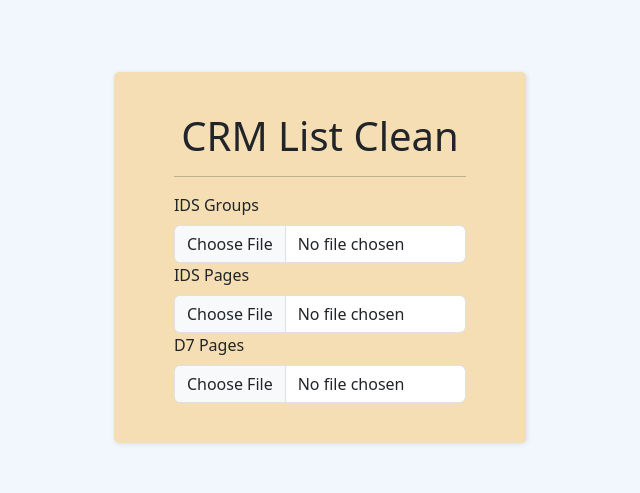
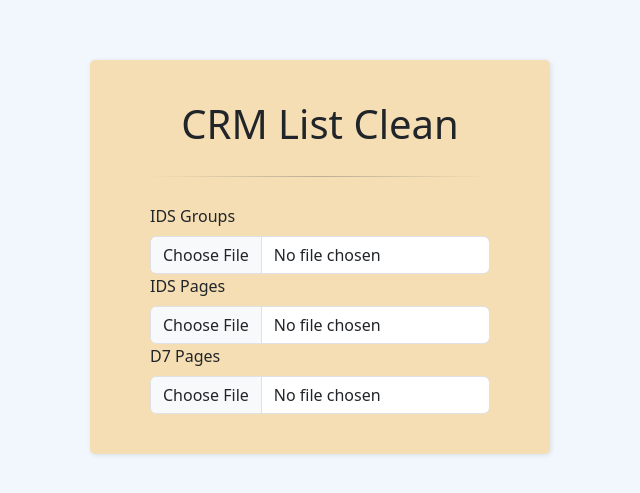
Before and after one commit to Abdul-Rehman7826/crm-list-clean, a React (Vite) app: page / in a window 1280 px wide. Shown: the part 143-636 px from the top of the page, without its empty margins (320-960 px from the left). Built offline with nearby package versions, Linux system fonts and the light colour scheme.

Commit message:
Changes to be committed: 	modified:   src/App.css 	modified:   src/App.jsx

```diff
--- a/src/App.css
+++ b/src/App.css
@@ -1,9 +1,41 @@
 .form-container {
   background-color: wheat;
-  max-width: 460px;
-  width: 90%;
+  width: 460px;
   margin: 0 auto;
   padding: 40px 60px;
   border-radius: 5px;
   box-shadow: 1px 1px 5px rgba(0, 0, 0, 0.1);
 }
+.hr-text {
+  line-height: 1em;
+  position: relative;
+  outline: 0;
+  border: 0;
+  color: black;
+  text-align: center;
+  height: 1.5em;
+  opacity: 0.5;
+  &:before {
+    content: "";
+    /* // use the linear-gradient for the fading effect */
+    /* // use a solid background color for a solid bar */
+    background: linear-gradient(to right, transparent, #818078, transparent);
+    position: absolute;
+    left: 0;
+    top: 50%;
+    width: 100%;
+    height: 1px;
+  }
+  &:after {
+    content: attr(data-content);
+    position: relative;
+    display: inline-block;
+    color: black;
+
+    padding: 0 0.5em;
+    line-height: 1.5em;
+    /* // this is really the only tricky part, you need to specify the background color of the container element... */
+    color: #818078;
+    background-color: #fcfcfa;
+  }
+}
--- a/src/App.jsx
+++ b/src/App.jsx
@@ -6,8 +6,24 @@ function App() {
   const [IDS_Groups, setIDS_Groups] = useState([]);
   const [IDS_Pages, setIDS_Pages] = useState([]);
   const [D7_Pages, setD7_Pages] = useState([]);
+  const [numFiles, setNumFiles] = useState(0);
+  const [next, setNext] = useState(0);
+
+  const [fileName, setFileName] = useState(`Output ${fileNum()}`);
   const [loading, setLoading] = useState(false);
 
+  function fileNum() {
+    const ydate = new Date();
+    return `${ydate.getFullYear()}${
+      ydate.getMonth() > 10 ? ydate.getMonth() : "0" + ydate.getMonth()
+    }${ydate.getDate() > 10 ? ydate.getDate() : "0" + ydate.getDate()}${
+      ydate.getHours() > 10 ? ydate.getHours() : "0" + ydate.getHours()
+    }${
+      ydate.getMinutes() > 10 ? ydate.getMinutes() : "0" + ydate.getMinutes()
+    }${
+      ydate.getSeconds() > 10 ? ydate.getSeconds() : "0" + ydate.getSeconds()
+    }`;
+  }
   function readExcelFile(file) {
     return new Promise((resolve, reject) => {
       const reader = new FileReader();
@@ -41,6 +57,7 @@ function App() {
   }
 
   const onChange = async (e) => {
+    console.log(e.target);
     const [file] = e.target.files;
     const controlId = e.target.id;
     const data = await processExcelFile(file);
@@ -73,7 +90,7 @@ function App() {
     }
   };
 
-  const handleClick = () => {
+  const handleClick = async () => {
     var arr = [];
 
     arr.push(...IDS_Groups);
@@ -111,38 +128,57 @@ function App() {
       ];
     });
 
-    var data = [
-      [
+    var headers = [
       "Facebook ID",
       "Facebook Profile link",
       "Name",
       "Label Name",
       "Tags",
       "Email",
-      ],
     ];
-    data.push(...newArr);
+
+    // console.log(newArr);
+    // [headers, ...newArr.slice(5, 10)]
+    var dataArray = [];
+    var n = Math.ceil(newArr.length / numFiles);
+
+    for (var i = 0; i < newArr.length; i += n) {
+      dataArray.push([headers, ...newArr.slice(i, i + n)]);
+    }
+    console.log(dataArray);
+    var blobArr = [];
+    const promises = dataArray.map(async (d) => {
       // Create a new workbook
       const workbook = XLSX.utils.book_new();
-    const worksheet = XLSX.utils.aoa_to_sheet(data);
+      const worksheet = XLSX.utils.aoa_to_sheet(newArr);
       XLSX.utils.book_append_sheet(workbook, worksheet, "Sheet1");
       const excelBuffer = XLSX.write(workbook, {
         bookType: "xlsx",
         type: "array",
       });
-    const blob = new Blob([excelBuffer], { type: "application/octet-stream" });
+      const blob = new Blob([excelBuffer], {
+        type: "application/octet-stream",
+      });
       const url = URL.createObjectURL(blob);
+      downloadFile(url);
+      URL.revokeObjectURL(url);
+      return blob;
+    });
+    const res = await Promise.all(promises);
+    console.log(res);
+
+    console.log("Done ! ");
+  };
+
+  function downloadFile(url) {
     const a = document.createElement("a");
     a.href = url;
-    a.download = "data.xlsx";
+    a.download = `${fileName}.xlsx`;
     a.style.display = "none";
     document.body.appendChild(a);
     a.click();
     document.body.removeChild(a);
-    URL.revokeObjectURL(url);
-
-    console.log("Done ! ");
-  };
+  }
 
   function removeDuplicatesByColumn(arr, columnIndex) {
     var uniqueArray = [];
@@ -166,8 +202,10 @@ function App() {
       <div className="p-3 d-flex flex-column justify-content-center">
         <div className="form-container">
           <h1 className="text-center">CRM List Clean</h1>
-          <hr className="mb-3" />
 
+          {next === 0 && (
+            <>
+              <hr className="hr-text" />
               <div className="form-group">
                 <label htmlFor="IDS_Groups" className="form-label">
                   IDS Groups
@@ -180,8 +218,7 @@ function App() {
                   onChange={onChange}
                   onClick={() => setLoading(true)}
                 />
-          </div>
-          <div className="form-group">
+
                 <label htmlFor="IDS_Pages" className="form-label">
                   IDS Pages
                 </label>
@@ -193,8 +230,7 @@ function App() {
                   onChange={onChange}
                   onClick={() => setLoading(true)}
                 />
-          </div>
-          <div className="from-group">
+
                 <label htmlFor="D7_Pages" className="form-label">
                   D7 Pages
                 </label>
@@ -213,15 +249,66 @@ function App() {
                 D7_Pages.length > 0) &&
                 !loading && (
                   <div className="form-group w-100">
+                    <div className="form-group w-100">
+                      <div className="mt-3">
+                        <hr className="hr-text" />
+                        {/* <hr className="hr-text" data-content="OR" /> */}
+                      </div>
+                      <button
+                        type="button"
+                        className=" btn btn-info w-100"
+                        onClick={() => setNext((i) => i + 1)}
+                      >
+                        Next
+                      </button>
+                    </div>
+                  </div>
+                )}
+            </>
+          )}
+
+          {next === 1 && (
+            <>
+              <button className="btn" onClick={() => setNext((i) => i - 1)}>
+                {"<--Back"}
+              </button>
+              <hr className="hr-text" />
+              <div className="form-group">
+                <label htmlFor="fileName" className="form-label">
+                  Name of OutPut File :
+                </label>
+                <input
+                  className="form-control"
+                  type="text"
+                  id="fileName"
+                  placeholder={fileName}
+                  onChange={(e) => setFileName(e.target.value)}
+                />
+                <label htmlFor="numFiles" className="form-label">
+                  Name of OutPut File :
+                </label>
+                <input
+                  className="form-control"
+                  min={0}
+                  value={numFiles}
+                  onChange={(e) => {
+                    console.log(numFiles);
+                    setNumFiles(e.target.value);
+                    console.log(e.target.value);
+                  }}
+                  type="number"
+                  id="numFiles"
+                />
+              </div>
               <hr className="mb-3" />
               <button
                 type="button"
-                  className=" w-100 btn btn-success btn-block"
+                className=" btn btn-success w-100"
                 onClick={handleClick}
               >
                 Download File
               </button>
-              </div>
+            </>
           )}
         </div>
       </div>
```
Lines whose indentation alone changed are shown as unchanged.
